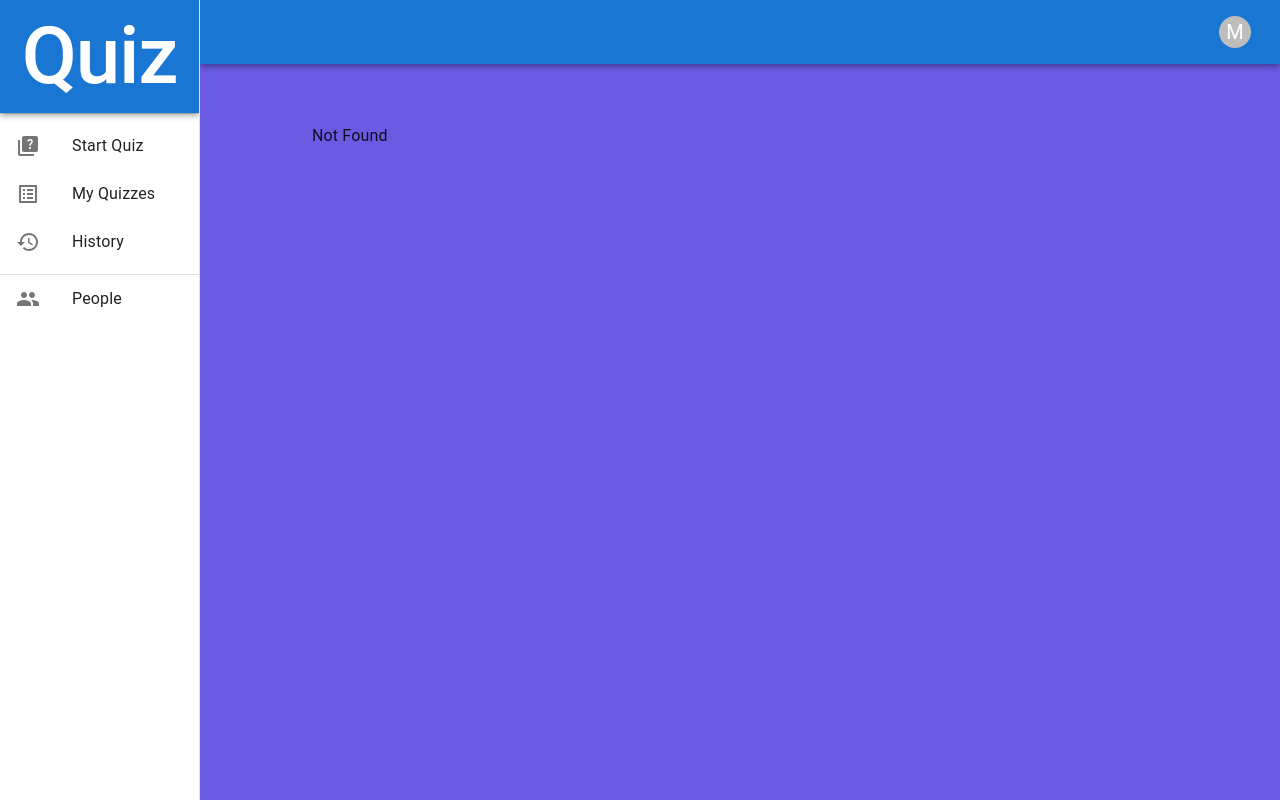
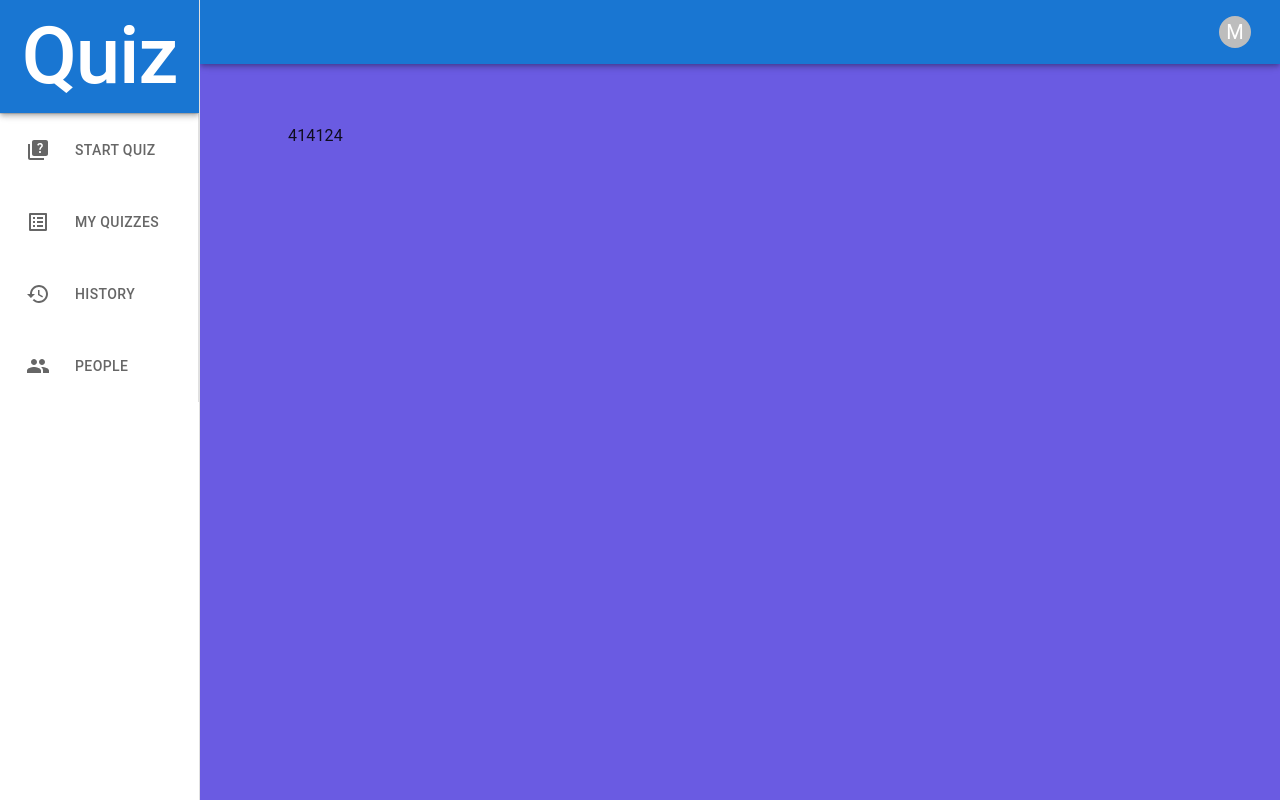
Before and after one commit to stormpero/Quiz, a React (Create React App) app: page /myquizzes in a window 1280 px wide. Before the commit this address had no page. Built offline with nearby package versions, Linux system fonts and the light colour scheme; the HTML template or start-up script is replaced by a standard one.

Commit message:
add routes

```diff
--- a/src/app/App.jsx
+++ b/src/app/App.jsx
@@ -5,12 +5,14 @@ import { AppLayout } from "./AppLayout";
 
 import { StartQuiz } from "pages/StartQuiz/StartQuiz";
 import { NotFoundPage } from "pages/NotFoundPage";
+import { MyQuizzes } from "pages/MyQuizzes/MyQuizzes";
 
 export const App = () => {
     return (
         <Routes>
             <Route path="/" element={<AppLayout />}>
                 <Route index element={<StartQuiz />} />
+                <Route path="myquizzes" element={<MyQuizzes />} />
                 <Route path="*" element={<NotFoundPage />} />
             </Route>
         </Routes>
--- /dev/null
+++ b/src/app/NavBar/components/LinkTab.jsx
@@ -0,0 +1,12 @@
+import React from "react";
+import PropTypes from "prop-types";
+import { Tab } from "@mui/material";
+import { Link } from "react-router-dom";
+
+export const LinkTab = ({ pathname, ...props }) => {
+    return <Tab component={Link} to={pathname} {...props} />;
+};
+
+LinkTab.propTypes = {
+    pathname: PropTypes.string,
+};
--- a/src/app/NavBar/components/MyDrawer.jsx
+++ b/src/app/NavBar/components/MyDrawer.jsx
@@ -1,9 +1,7 @@
-import React from "react";
-import MailIcon from "@mui/icons-material/Mail";
-import QuizIcon from "@mui/icons-material/Quiz";
-import HistoryIcon from "@mui/icons-material/History";
 import ListAltIcon from "@mui/icons-material/ListAlt";
 import PeopleIcon from "@mui/icons-material/People";
+import HistoryIcon from "@mui/icons-material/History";
+import QuizIcon from "@mui/icons-material/Quiz";
 import {
     Divider,
     List,
@@ -11,33 +9,47 @@ import {
     ListItemButton,
     ListItemIcon,
     ListItemText,
-    Toolbar,
+    Tab,
+    Tabs,
     Typography,
 } from "@mui/material";
+import React, { useEffect, useState } from "react";
+
+import { Link as RouterLink } from "react-router-dom";
+
+import { LinkTab } from "./LinkTab";
 
 const menu_first = [
     {
         text: "Start Quiz",
         icon: <QuizIcon />,
+        url: "/",
     },
     {
         text: "My Quizzes",
         icon: <ListAltIcon />,
+        url: "myquizzes",
     },
     {
         text: "History",
         icon: <HistoryIcon />,
+        url: "history",
     },
-];
-
-const menu_second = [
     {
         text: "People",
         icon: <PeopleIcon />,
+        url: "/people",
     },
 ];
 
 export const MyDrawer = () => {
+    const [value, setValue] = useState(false);
+
+    const handleChange = (event, newValue) => {
+        console.log(newValue);
+        setValue(newValue);
+    };
+
     return (
         <>
             <Typography
@@ -57,25 +69,39 @@ export const MyDrawer = () => {
                 Quiz
             </Typography>
             <Divider />
-            <List>
-                {menu_first.map((item) => (
-                    <ListItem key={item.text} disablePadding>
-                        <ListItemButton>
-                            <ListItemIcon>{item.icon}</ListItemIcon>
-                            <ListItemText primary={item.text} />
-                        </ListItemButton>
-                    </ListItem>
+            <Tabs
+                value={value}
+                onChange={handleChange}
+                orientation="vertical"
+                variant="scrollable"
+                aria-label="Quiz Vertical tabs"
+                sx={{
+                    borderRight: 1,
+                    borderColor: "divider",
+                    ["& .MuiTabs-indicator"]: {
+                        width: "3px"
+                    },
+                }}
+            >
+                {menu_first.map((item, index) => (
+                    <Tab
+                        id={`nav-tab-${index}`}
+                        key={item.text}
+                        label={item.text}
+                        component={RouterLink}
+                        to={item.url}
+                        icon={item.icon}
+                        iconPosition="start"
+                        sx={{
+                            ml: "10px",
+                            justifyContent: "flex-start",
+                            ["& .MuiTab-iconWrapper"]: {
+                                mr: "25px",
+                            },
+                        }}
+                    />
                 ))}
-            </List>
-            <Divider />
-            {menu_second.map((item) => (
-                <ListItem key={item.text} disablePadding>
-                    <ListItemButton>
-                        <ListItemIcon>{item.icon}</ListItemIcon>
-                        <ListItemText primary={item.text} />
-                    </ListItemButton>
-                </ListItem>
-            ))}
+            </Tabs>
         </>
     );
 };
--- /dev/null
+++ b/src/pages/MyQuizzes/MyQuizzes.jsx
@@ -0,0 +1,14 @@
+import React from 'react';
+import PropTypes from 'prop-types';
+
+export const MyQuizzes = () => {
+    return (
+        <div>
+            414124
+        </div>
+    );
+};
+
+MyQuizzes.propTypes = {
+
+};
--- a/src/utils/apiConvert.js
+++ b/src/utils/apiConvert.js
@@ -1,12 +1,3 @@
-const insert = (arr, index, newItem) => [
-    // part of the array before the specified index
-    ...arr.slice(0, index),
-    // inserted item
-    newItem,
-    // part of the array after the specified index
-    ...arr.slice(index),
-];
-
 const escapeHtml = (text) => {
     return (
         text
@@ -22,17 +13,17 @@ const escapeHtml = (text) => {
     );
 };
 
+
 export const convertApiData = (data) => {
     return data.map((el) => {
         const correctVariant = Math.floor(
             Math.random() * el?.incorrect_answers.length
         );
-        const tempVariants = insert(
-            el?.incorrect_answers,
-            correctVariant,
-            el.correct_answer
-        ).map((el) => el.replace(/[^a-zA-Z0-9 ]/g, ""));
 
+        el?.incorrect_answers.splice(correctVariant, 0, el.correct_answer);
+        const tempVariants = el?.incorrect_answers.map((variant) =>
+            variant.replace(/[^a-zA-Z0-9 ]/g, "")
+        );
         return {
             title: escapeHtml(el?.question),
             variants: tempVariants,
@@ -45,17 +36,20 @@ export const convertApiData = (data) => {
 };
 
 export const converApiCategories = (data) => {
-    const tempCategories = data.map((el) => {
-        return {
+    console.log(data);
+    const tempCategories = [];
+    for (const el of data) {
+        const group = el.name.substring(0, el.name.indexOf(":"));
+        const title = el.name.substring(el.name.indexOf(":") + 1);
+        tempCategories.push({
             id: el.id,
-            title:
-                el.name.indexOf(":") + 1
-                    ? el.name.split(":")[1].trim()
-                    : el.name,
-            group: el.name.indexOf(":") + 1 ? el.name.split(":")[0] : "General",
-        };
-    });
-    return tempCategories.sort((a, b) => -a.group.localeCompare(b.group));
+            title: title ? title.trim() : el.name,
+            group: group ? group : "General",
+        });
+    }
+    tempCategories.sort((a, b) => (a.group > b.group ? -1 : 1));
+    console.log(tempCategories);
+    return tempCategories;
 };
 
 export const getDuration = (date1, date2) => {
```
